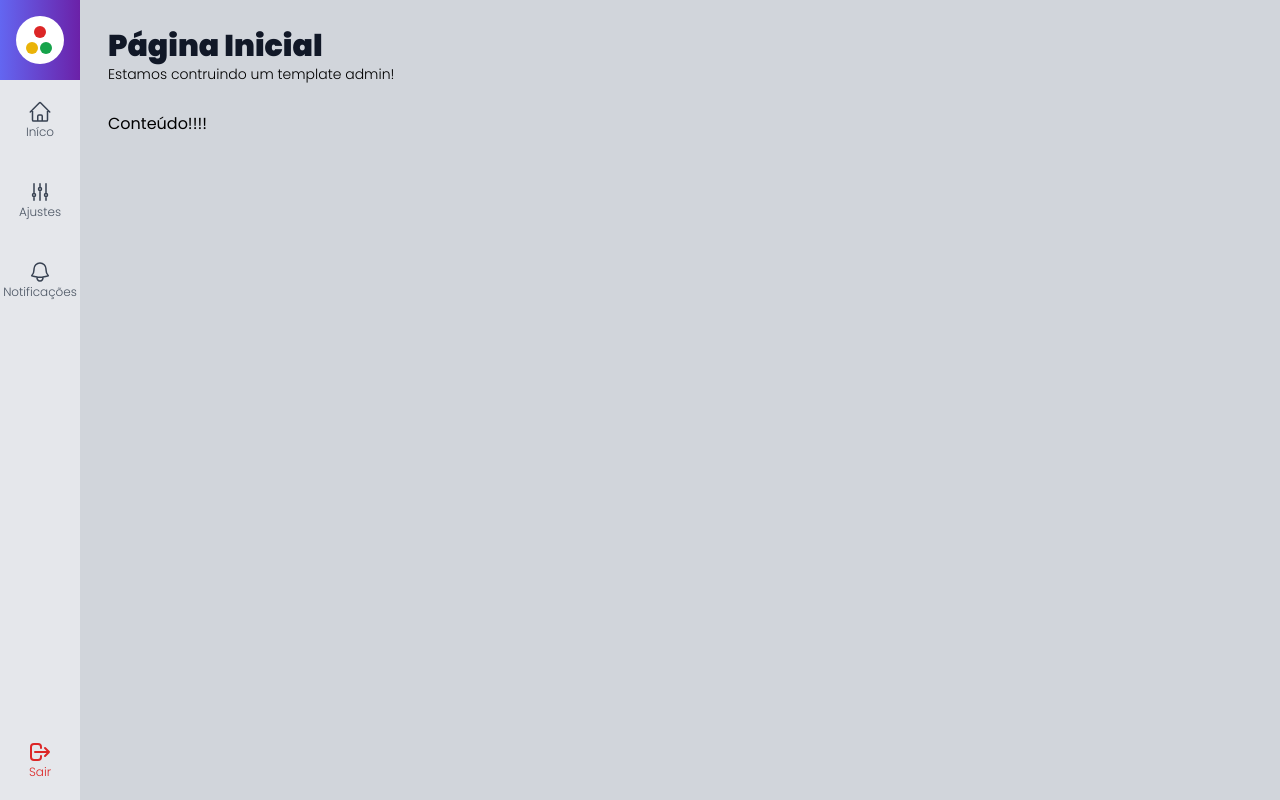
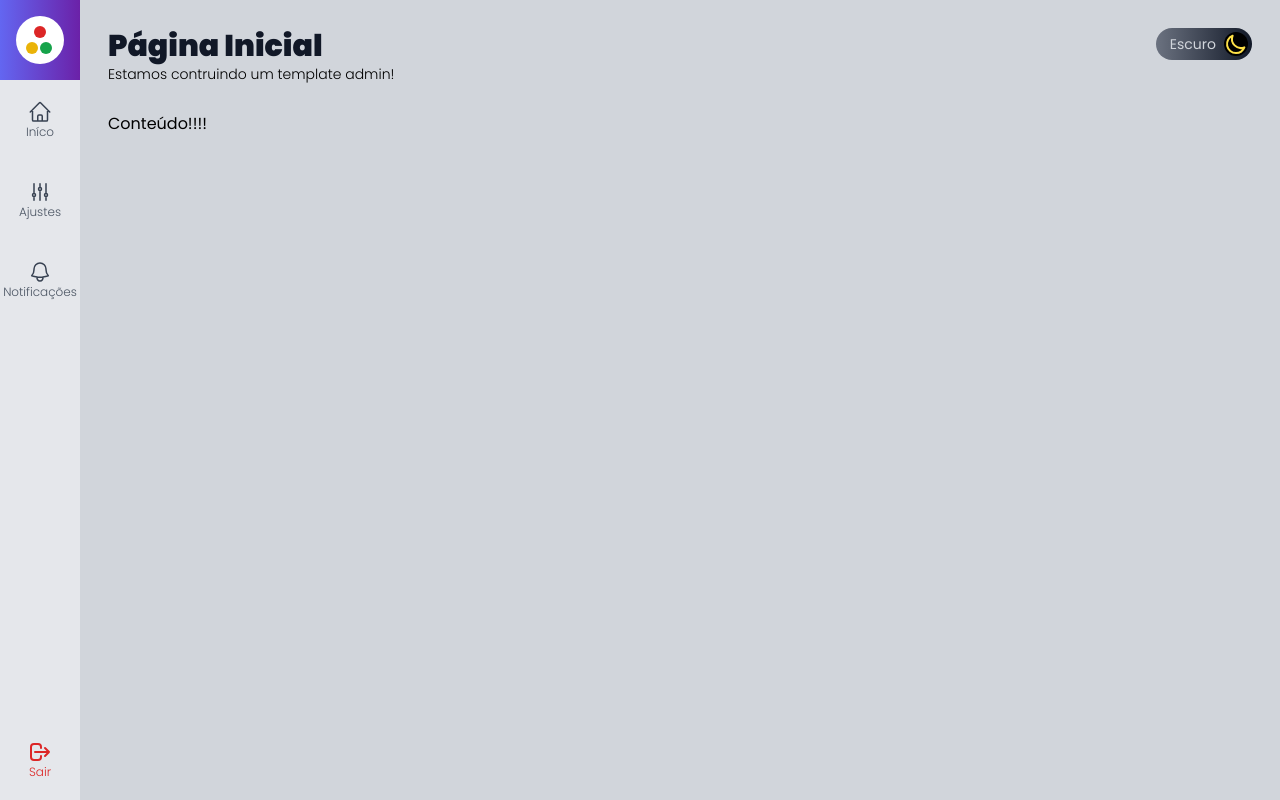
Before and after one commit to IagoMesquita/admin-template, a Next.js app: page / in a window 1280 px wide. Built offline with nearby package versions, Linux system fonts and the light colour scheme.

Commit message:
feat: use and change theme

```diff
--- a/src/components/template/Header.tsx
+++ b/src/components/template/Header.tsx
@@ -1,4 +1,7 @@
+import AppContext from "@/data/context/AppContext"
+import ButtonChangeTheme from "./ButtonChangeTheme"
 import Title from "./Title"
+import { useContext } from "react"
 
 interface HeaderProps {
     title: string
@@ -7,9 +10,16 @@ interface HeaderProps {
 
 
 export default function Header(props: HeaderProps) {
+
+  const {theme, changeTheme} = useContext(AppContext)
+
   return (
-    <div>
+
+    <div className={`flex`}>
         <Title title={props.title} subtitle={props.subtitle}/>
+        <div className={`flex flex-grow justify-end`}>
+          <ButtonChangeTheme theme={theme} changeTheme={changeTheme}/>
+        </div>
     </div>
   )
 }
--- a/src/components/template/Layout.tsx
+++ b/src/components/template/Layout.tsx
@@ -1,3 +1,4 @@
+import useAppData from "@/data/hooks/useAppData";
 import Content from "./Content";
 import Header from "./Header";
 import LateralMenu from "./LateralMenu";
@@ -9,8 +10,11 @@ interface LayoutProps {
 }
 
 export default function Layout(props: LayoutProps) {
+  const {theme} = useAppData()
+
   return (
     <div className={`
+    ${theme}
     flex h-screen w-screen
      `
     }>
```
